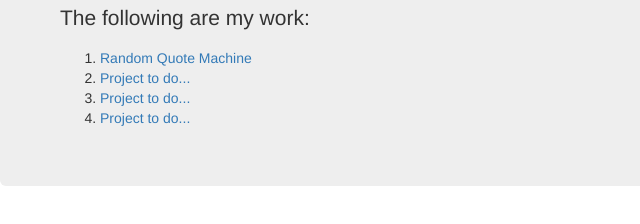
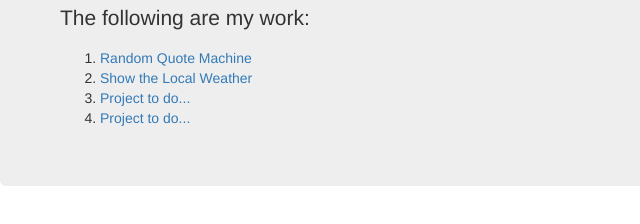
Before and after one commit to samu101108/Intermediate_FrontEnd_Development_projects, a plain HTML site: page index.html in a window 1280 px wide. Shown: the part 214-438 px from the top of the page, 0-640 px from the left. Drawn offline with nearby package versions, Linux system fonts and the light colour scheme; some icons are missing.

Commit message:
Local weather app linked to project list

```diff
--- a/index.html
+++ b/index.html
@@ -24,7 +24,7 @@
           </p>
           <ol>
             <li><a href="Random Quote Machine/index.html">Random Quote Machine</a></li>
-            <li><a href="#">Project to do...</a></li>
+            <li><a href="Local Weather/index.html">Show the Local Weather</a></li>
             <li><a href="#">Project to do...</a></li>
             <li><a href="#">Project to do...</a></li>
           </ol>
```
